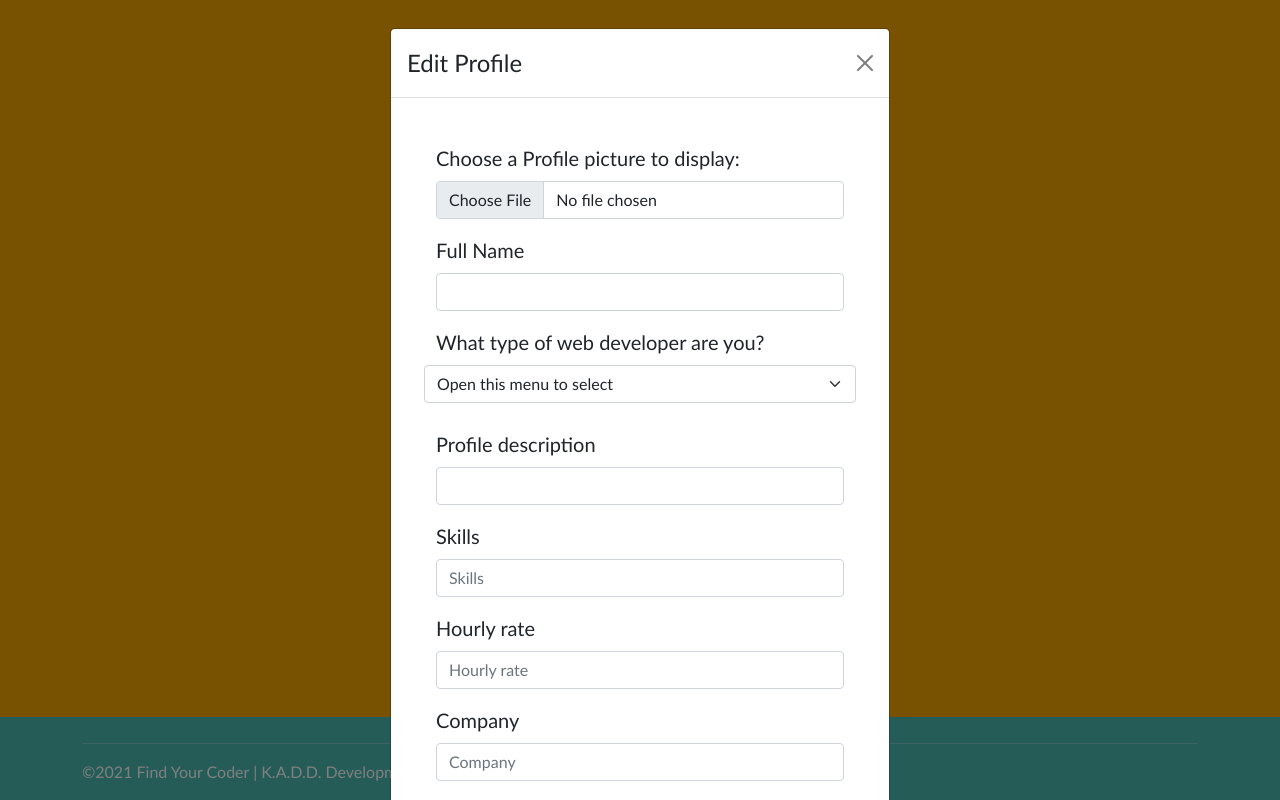
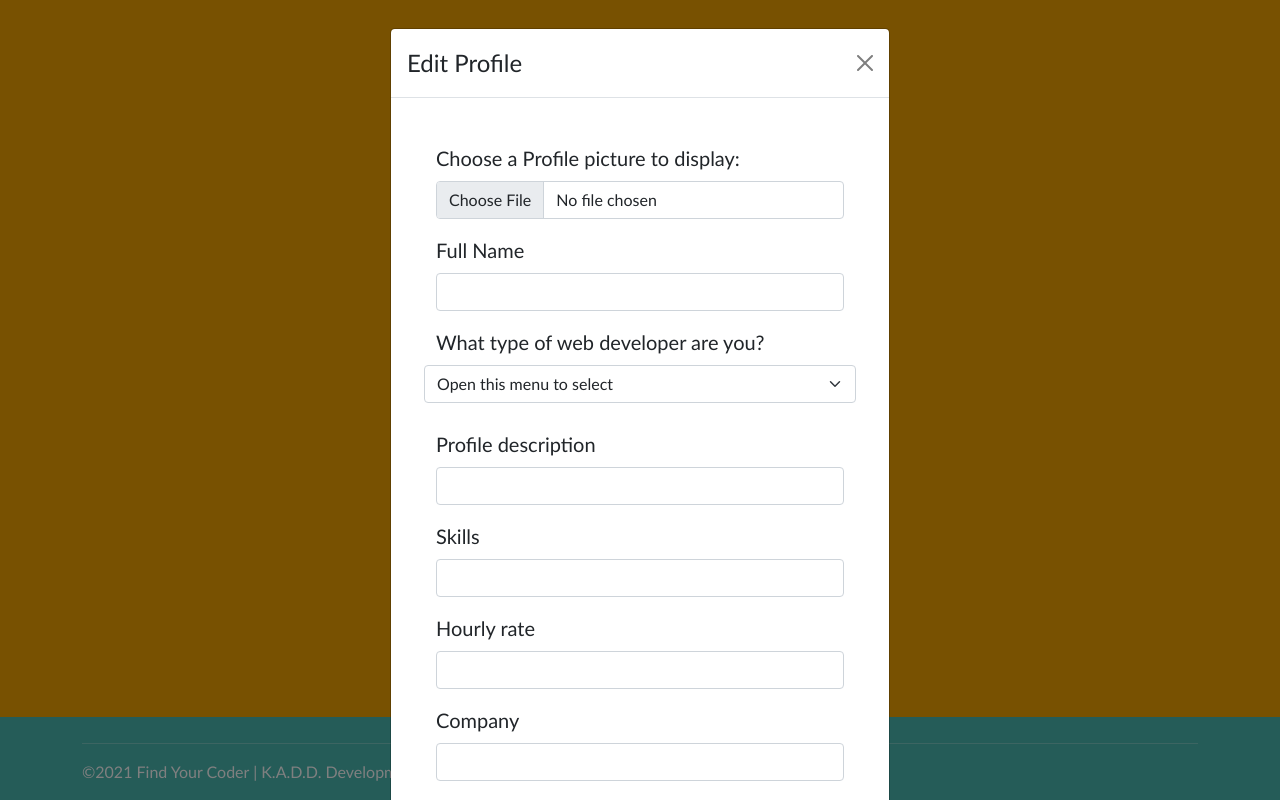
Before and after one commit to AnaMolly/Code_Solutions, a React (Create React App) app in the folder client/: page /profiledev/1 in a window 1280 px wide. Both pictures are taken after a click on the button "Edit Profile". Shown: the part 220-1020 px from the top of the page. Built offline with nearby package versions, Linux system fonts and the light colour scheme; no server answers.

Commit message:
updated finish profile button route and profile display

```diff
--- a/client/src/pages/HomeDev.js
+++ b/client/src/pages/HomeDev.js
@@ -9,17 +9,18 @@ import article4 from '../images/article4.jpg'
 import { useQuery } from '@apollo/client';
 import {QUERY_USERS } from '../utils/queries';
 import DeveloperList from '../components/DeveloperList';
-
+import Auth from "../utils/auth";
 export default function HomeDev() {
 
     const { loading, data } = useQuery(QUERY_USERS);
     console.log(data)
     const developers = data?.developers || [];
-
+    const user = Auth.getProfile()
+    console.log(user)
     return (
         <div className='contentPage'>
             <div style={{textAlign: 'center', padding: '20px 0'}}>
-                <Button style={{backgroundColor:'#F0A202', border:'none'}}>
+                <Button href={`/profiledev/${user.data._id}`} style={{backgroundColor:'#F0A202', border:'none'}}>
                     Finish Your Profile
                 </Button>
             </div>
--- a/client/src/pages/ProfileDev.js
+++ b/client/src/pages/ProfileDev.js
@@ -36,7 +36,7 @@ export default function ProfileDev() {
 
     try {
       const { data } = await updateUser({
-        variables: { userId: user._id,userData: {...modalData} }
+        variables: { userData: {...modalData} }
       })
       handleClose()
       window.location.reload()
@@ -152,7 +152,7 @@ export default function ProfileDev() {
           >
             <Form.Label>Skills</Form.Label>
             <Col sm="30">
-              <Form.Control type="skills" placeholder="Skills" name="skillSet" value={user.skillSet} onChange={handleInputChange} />
+              <Form.Control type="skills" placeholder={user.skillSet} name="skillSet" value={modalData.skillSet} onChange={handleInputChange} />
             </Col>
           </Form.Group>
           <Form.Group
@@ -162,7 +162,7 @@ export default function ProfileDev() {
           >
             <Form.Label>Hourly rate</Form.Label>
             <Col sm="30">
-              <Form.Control type="text" placeholder="Hourly rate" name="hourlyRate" value={user.hourlyRate} onChange={handleInputChange} />
+              <Form.Control type="text" placeholder={user.hourlyRate} name="hourlyRate" value={modalData.hourlyRate} onChange={handleInputChange} />
             </Col>
           </Form.Group>
           <Form.Group
@@ -172,7 +172,7 @@ export default function ProfileDev() {
           >
             <Form.Label>Company</Form.Label>
             <Col sm="30">
-              <Form.Control type="skills" placeholder="Company" name="company" value={user.company} onChange={handleInputChange} />
+              <Form.Control type="skills" placeholder={user.company} name="company" value={modalData.company} onChange={handleInputChange} />
             </Col>
           </Form.Group>
           <Form.Group
@@ -182,7 +182,7 @@ export default function ProfileDev() {
           >
             <Form.Label>Project example URL</Form.Label>
             <Col sm="30">
-              <Form.Control type="skills" name="sampleProjectURL" placeholder="Project example url" value={user.sampleProjectURL} onChange={handleInputChange} />
+              <Form.Control type="skills" name="sampleProjectURL" placeholder={user.sampleProjectURL} value={modalData.sampleProjectURL} onChange={handleInputChange} />
             </Col>
           </Form.Group>
           <Form.Group
@@ -192,7 +192,7 @@ export default function ProfileDev() {
           >
             <Form.Label>Project example name</Form.Label>
             <Col sm="30">
-              <Form.Control type="skills" name="sampleProjectName" placeholder="Project example name" value={user.sampleProjectName} onChange={handleInputChange} />
+              <Form.Control type="skills" name="sampleProjectName" placeholder={user.sampleProjectName} value={modalData.sampleProjectName} onChange={handleInputChange} />
             </Col>
           </Form.Group>
           <Form.Group
@@ -202,7 +202,7 @@ export default function ProfileDev() {
           >
             <Form.Label>Your Linkedin URL</Form.Label>
             <Col sm="30">
-              <Form.Control type="skills" name="linkedIn" placeholder="Linkedin url" value={user.linkedIn} onChange={handleInputChange} />
+              <Form.Control type="skills" name="linkedIn" placeholder={user.linkedIn} value={modalData.linkedIn} onChange={handleInputChange} />
             </Col>
           </Form.Group>
           <Form.Group
@@ -212,7 +212,7 @@ export default function ProfileDev() {
           >
             <Form.Label>Your Resume URL</Form.Label>
             <Col sm="30">
-              <Form.Control type="skills" name="resumeURL" placeholder="Resume url" value={user.resumeURL} onChange={handleInputChange} />
+              <Form.Control type="skills" name="resumeURL" placeholder={user.resumeURL} value={modalData.resumeURL} onChange={handleInputChange} />
             </Col>
           </Form.Group>
           <Form.Group
@@ -222,7 +222,7 @@ export default function ProfileDev() {
           >
             <Form.Label>Your GitHub URL</Form.Label>
             <Col sm="30">
-              <Form.Control type="skills" name="gitHub" placeholder="Github url" value={user.gitHub} onChange={handleInputChange} />
+              <Form.Control type="skills" name="gitHub" placeholder={user.gitHub} value={modalData.gitHub} onChange={handleInputChange} />
             </Col>
           </Form.Group>
           <Form.Group
@@ -232,13 +232,12 @@ export default function ProfileDev() {
           >
             <Form.Label>Services</Form.Label>
             <Col sm="30">
-              <Form.Control type="skills" name="servicesOffered" placeholder="Services you offer" value={user.servicesOffered} onChange={handleInputChange} />
+              <Form.Control type="skills" name="servicesOffered" placeholder={user.servicesOffered} value={modalData.servicesOffered} onChange={handleInputChange} />
             </Col>
           </Form.Group>
           <Button
           variant="primary"
           onClick={handleModalSubmit}
-          type="submit"
           style={{
             margin: "0px 45px 45px 45px",
             backgroundColor: "#4AB8B1",
--- a/client/src/utils/mutations.js
+++ b/client/src/utils/mutations.js
@@ -29,8 +29,8 @@ export const ADD_USER = gql`
 `;
 
 export const UPDATE_USER = gql`
-mutation updateUser($userId: ID!, $userData: UserInput) {
-  updateUser(userId:$userId,userData:$userData) {
+mutation updateUser($userData: UserInput) {
+  updateUser(userData:$userData) {
     email
     role
     fullName
```
Also changed, not shown: 2 other files (tests, documents, lock files or other folders).
